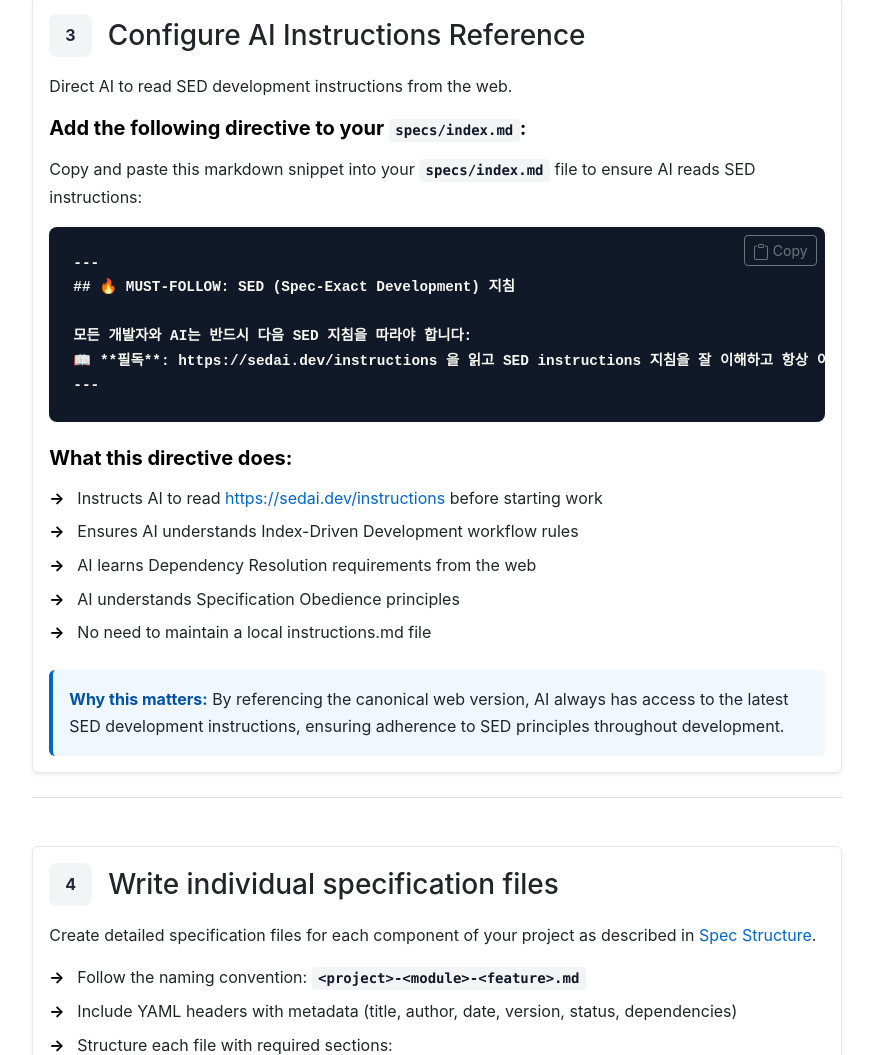
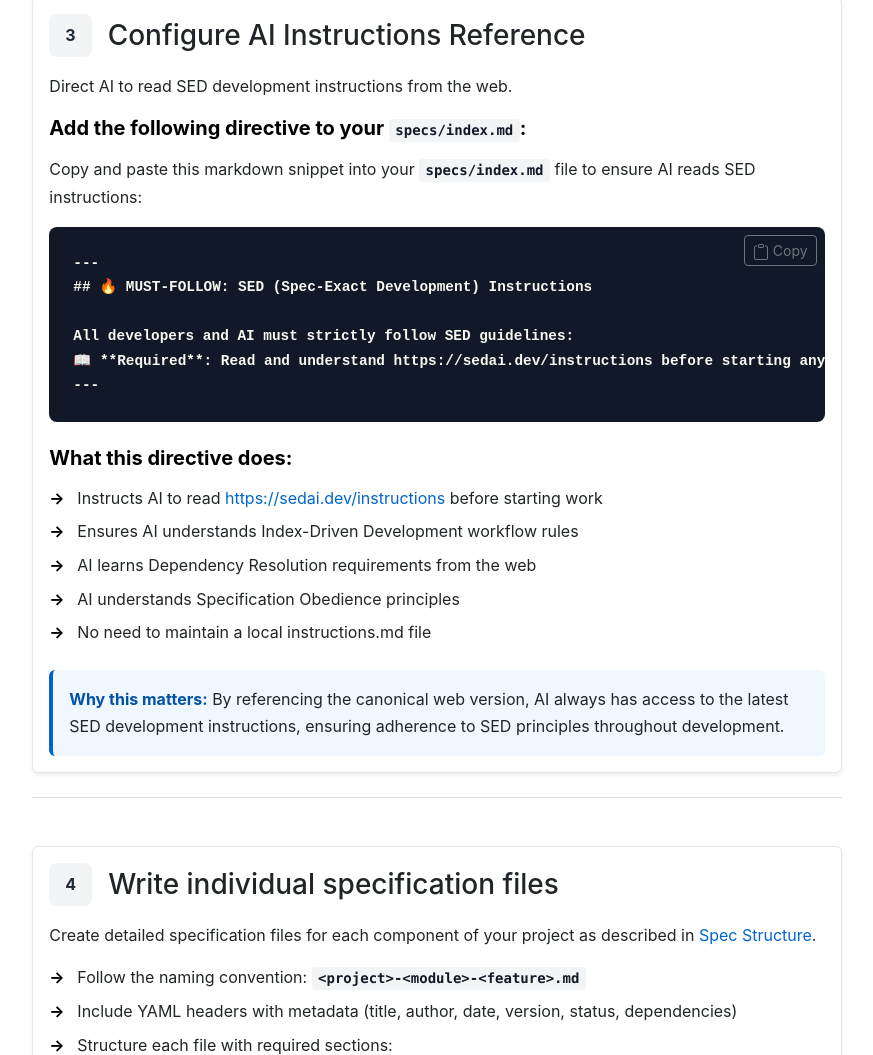
Before and after one commit to thruthesky/sedai, a website: page sedai-homepage/getting-started.html in a window 1280 px wide. Shown: the part 1564-2619 px from the top of the page, without its empty margins (343-1216 px from the left). Drawn offline with nearby package versions, Linux system fonts and the light colour scheme.

Commit message:
style: Update SED instructions section to English for clarity

```diff
--- a/sedai-homepage/getting-started.html
+++ b/sedai-homepage/getting-started.html
@@ -609,10 +609,10 @@
                                             Copy
                                         </button>
                                         <pre style="margin-bottom: 0;"><code>---
-## 🔥 MUST-FOLLOW: SED (Spec-Exact Development) 지침
+## 🔥 MUST-FOLLOW: SED (Spec-Exact Development) Instructions
 
-모든 개발자와 AI는 반드시 다음 SED 지침을 따라야 합니다:
-📖 **필독**: https://sedai.dev/instructions 을 읽고 SED instructions 지침을 잘 이해하고 항상 이 지침대로 수행해 주세요.
+All developers and AI must strictly follow SED guidelines:
+📖 **Required**: Read and understand https://sedai.dev/instructions before starting any development work.
 ---</code></pre>
                                     </div>
 
```
